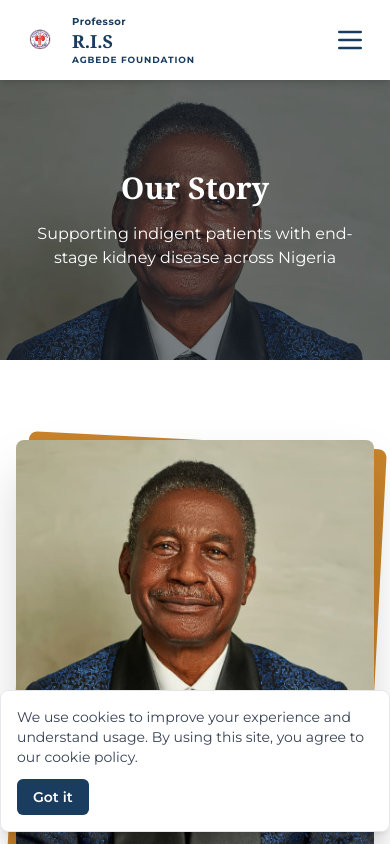
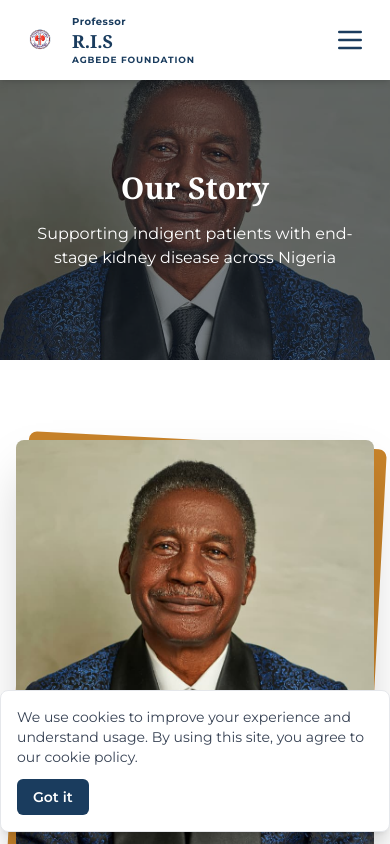
Before and after one commit to GoodnessFx/Professor-R.I.S-Agbede-Foundation, a React (Vite) app: page /about in a window 390 px wide. Shown: the top 844 px of the page. Built offline with nearby package versions, Linux system fonts and the light colour scheme.

Commit message:
Adjust hero banner background-position to center 25% (desktop) / 18% (mobile)

```diff
--- a/src/app/pages/AboutPage.tsx
+++ b/src/app/pages/AboutPage.tsx
@@ -17,14 +17,7 @@ export function AboutPage() {
   return (
     <div className="pt-20">
       {/* Hero */}
-      <section
-        className="relative min-h-[280px] md:min-h-[420px] flex items-center justify-center overflow-hidden"
-        style={{
-          backgroundImage: 'url(/images/founders-image.jpeg)',
-          backgroundSize: 'cover',
-          backgroundPosition: 'center top',
-        }}
-      >
+      <section className="hero-banner relative min-h-[280px] md:min-h-[420px] flex items-center justify-center overflow-hidden">
         <div className="absolute inset-0" style={{ backgroundColor: 'rgba(20,30,45,0.55)' }} />
         <div className="relative z-10 text-center text-white px-4 py-16">
           <motion.h1
--- a/src/styles/theme.css
+++ b/src/styles/theme.css
@@ -222,4 +222,16 @@
     align-items: center;
     justify-content: center;
   }
+
+  .hero-banner {
+    background-image: url('/images/founders-image.jpeg');
+    background-size: cover;
+    background-position: center 25%;
+  }
+
+  @media (max-width: 768px) {
+    .hero-banner {
+      background-position: center 18%;
+    }
+  }
 }
```
Also changed, not shown: 4 other files (tests, documents, lock files or other folders).
